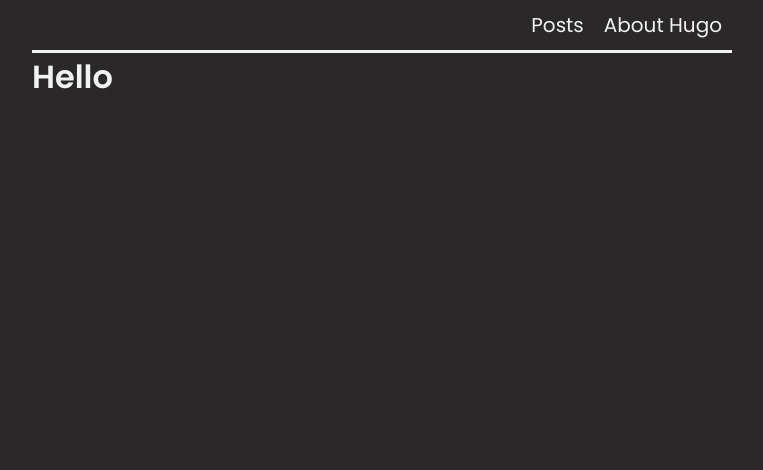
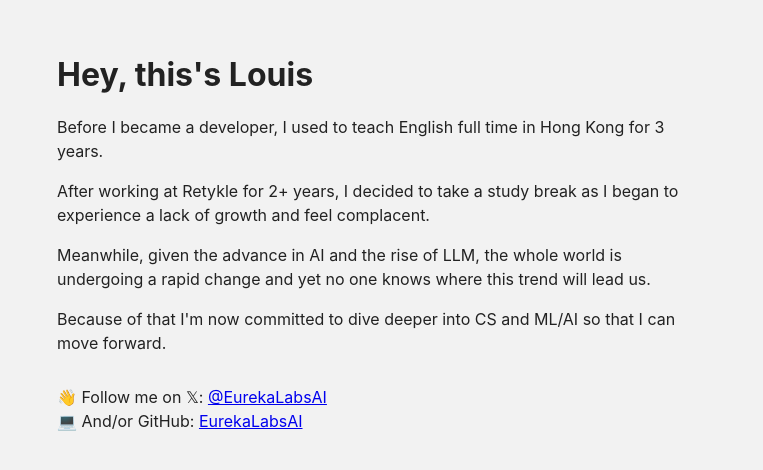
Before and after one commit to louiskwt/portfolio-page, a Next.js app: page / in a window 1280 px wide. Shown: the top 470 px of the page, without its empty margins (258-1021 px from the left). Built offline with nearby package versions, Linux system fonts and the light colour scheme.

Commit message:
clean up and start anew

```diff
--- a/pages/index.jsx
+++ b/pages/index.jsx
@@ -2,7 +2,7 @@ import Meta from "../components/Meta";
 
 const META = {
   title: "Louis Tsang - Software Engineer",
-  desc: "A Professional Software Engineer based in Hong Kong specialised in developing web applications and web services. Always strive to deliver code that can bring joy to end users and make a impact.",
+  desc: "A software engineer from Hong Kong",
   canonical: "https://www.louistsang.me/",
 };
 
@@ -10,25 +10,19 @@ export default function Home() {
   return (
     <>
       <Meta title={META.title} desc={META.desc} canonical={META.canonical} />
-      <main id="container">
-        <nav>
-          <ul>
-            <li>
-              <a class="" href="/posts/">
-                <i class="fa-li fa  fa-lg"></i>
-                <span>Posts</span>
-              </a>
-            </li>
-
-            <li>
-              <a class="" href="/about/">
-                <i class="fa-li fa  fa-lg"></i>
-                <span>About Hugo</span>
-              </a>
-            </li>
-          </ul>
-        </nav>
-        <h1>Hello</h1>
+      <main>
+        <h1>Hey, this's Louis</h1>
+        <p>Before I became a developer, I used to teach English full time in Hong Kong for 3 years.</p>
+        <p>After working at Retykle for 2+ years, I decided to take a study break as I began to experience a lack of growth and feel complacent.</p>
+        <p>Meanwhile, given the advance in AI and the rise of LLM, the whole world is undergoing a rapid change and yet no one knows where this trend will lead us.</p>
+        <p>Because of that I'm now committed to dive deeper into CS and ML/AI so that I can move forward.</p>
+        {/* link */}
+        <p id="links">
+          👋 Follow me on 𝕏: <a href="https://x.com/kawingt2">@EurekaLabsAI</a>
+          <br />
+          💻 And/or GitHub: <a href="https://github.com/louiskwt">EurekaLabsAI</a>
+          <br />
+        </p>
       </main>
     </>
   );
--- a/styles/globals.css
+++ b/styles/globals.css
@@ -1,101 +1,28 @@
-@import url("https://fonts.googleapis.com/css2?family=Open+Sans:wght@400;600;700&family=Poppins:wght@400;500;600&display=swap");
-
-* {
-  --light-color: #f2f2f2;
-  --dark-color: #2a2829;
-
+body {
+  font-family: "Inter", -apple-system, BlinkMacSystemFont, "Segoe UI", Roboto, Helvetica, Arial, sans-serif, "Apple Color Emoji", "Segoe UI Emoji", "Segoe UI Symbol", "Microsoft YaHei Light", sans-serif;
   margin: 0;
   padding: 0;
-  overflow-x: hidden;
-  box-sizing: border-box;
-  font-family: "Poppins", serif;
-  color: var(--light-color);
-  background: var(--dark-color);
+  font-size: 16px;
+  background-color: #f2f2f2;
+}
+main {
+  max-width: 650px;
+  margin: 4% auto;
+  line-height: 1.5;
+  color: #222;
+  padding: 0 10px;
 }
 
-#container {
-  margin: 0;
-  padding: 0;
-  max-width: 100vw;
-  min-height: 100vh;
-  display: flex;
-  flex-direction: column;
+h1 {
+  font-size: 2em;
+  margin-bottom: 0;
 }
-
-#container > * {
-  width: 700px;
-  margin: 0 auto;
+h2 {
+  margin-top: 0;
+  color: #888;
+  font-size: 1em;
+  font-weight: 400;
 }
-
-@media only screen and (max-width: 800px) {
-  #container > * {
-    width: auto;
-    margin: 0 1.2em;
-  }
+#links {
+  margin-top: 30px;
 }
-
-#container header {
-  margin-bottom: 1em;
-}
-
-#container header h1 {
-  font-size: 2.4rem;
-}
-
-#container header h1 a {
-  color: var(--light-color);
-}
-
-#container header ul {
-  display: flex;
-  margin: 0;
-  padding: 0;
-  list-style: none;
-  float: right;
-}
-
-#container header ul li {
-  margin-left: 1em;
-}
-
-@media only screen and (max-width: 800px) {
-  #container header ul {
-    float: none;
-  }
-  #container header ul li {
-    margin: 0 1em 0 0;
-  }
-}
-
-#container nav {
-  border-bottom: solid 3px var(--light-color);
-  padding: 0.5em;
-  font-family: "Poppins", sans-serif;
-  font-size: 1.25em;
-}
-
-#container nav a {
-  text-decoration: none;
-}
-
-#container nav ul {
-  margin: 0;
-  padding: 0;
-  list-style: none;
-  display: flex;
-  justify-content: flex-end;
-}
-
-#container nav ul li {
-  margin-left: 1em;
-}
-
-#container nav ul li a.active {
-  border-bottom: 0.5em solid #ffffff;
-}
-
-#container main {
-  flex: 1 0 0;
-  line-height: 1.5;
-  font-size: 1.2rem;
-}
```
Also changed, not shown: styles/About.module.css (added), styles/Card.module.css (added), styles/Home.module.css (added), styles/Navbar.module.css (added), styles/Portfolio.module.css (added), styles/utils.module.css (added).
